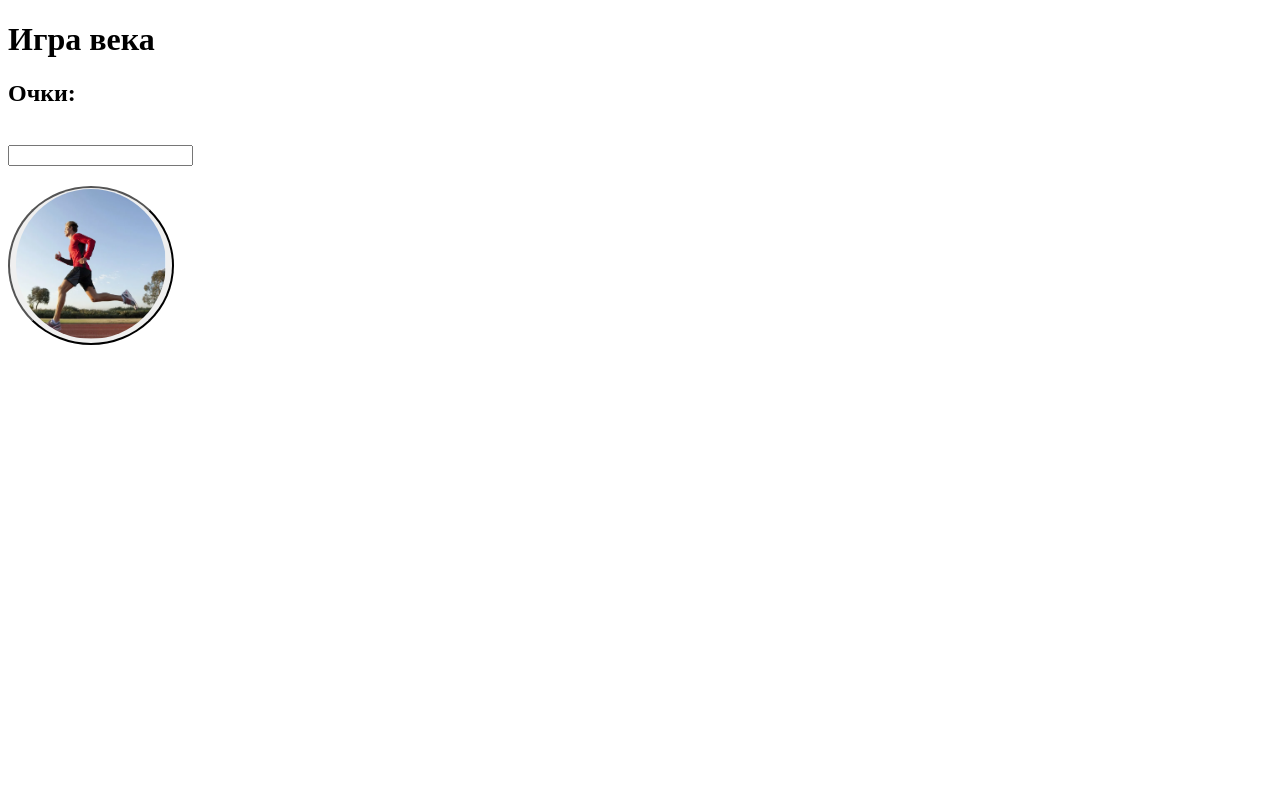
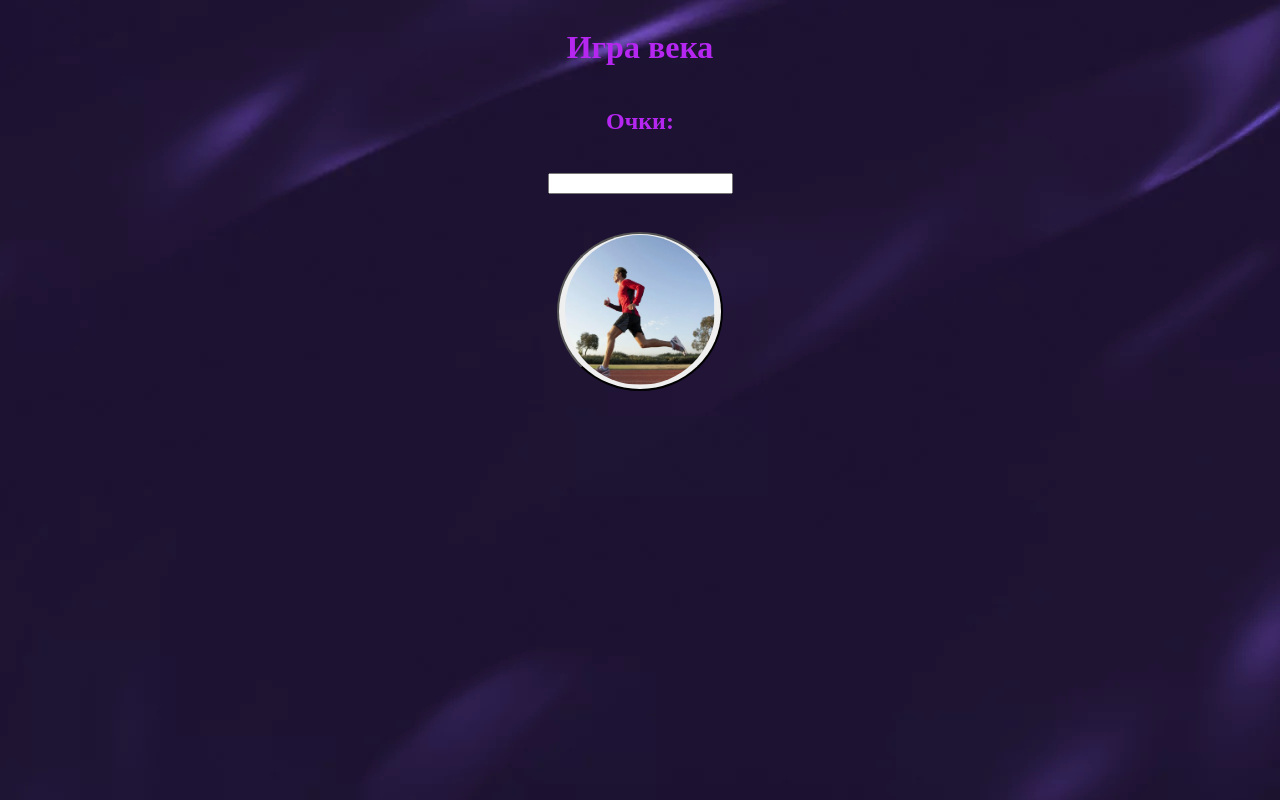
Before and after one commit to ally-razum/tap-game, a plain HTML site: page index.html in a window 1280 px wide. Drawn offline with Linux system fonts and the light colour scheme.

Commit message:
Add files via upload

```diff
--- a/index.html
+++ b/index.html
@@ -9,11 +9,14 @@
     <title>Document</title>
 </head>
 <body>
-    <h1>Игра века </h1>
-    <h2>Очки:</h2>
-    <br>
-    <input id="scores" type="text"><br>
-    <button id="button"><img src="logo.png" alt="logo"></button>
+    <div class="game">
+        <h1>Игра века </h1>
+        <h2>Очки:</h2>
+        <br>
+        <input id="scores" type="text"><br>
+        <button id="button"><img src="logo.png" alt="logo"></button>
+    </div>
+
 
 
 </body>
--- a/style-tap.css
+++ b/style-tap.css
@@ -1,4 +1,13 @@
+body{
+    background-image: url("photo.jpg");
+    color: rgb(181, 39, 241);
+}
+.game{
+    display: flex;
+    flex-direction: column;
+    align-items: center;
 
+}
 button {
     border-radius: 50%;
     margin-top: 20px;
```
Also changed, not shown: photo.jpg (added).
